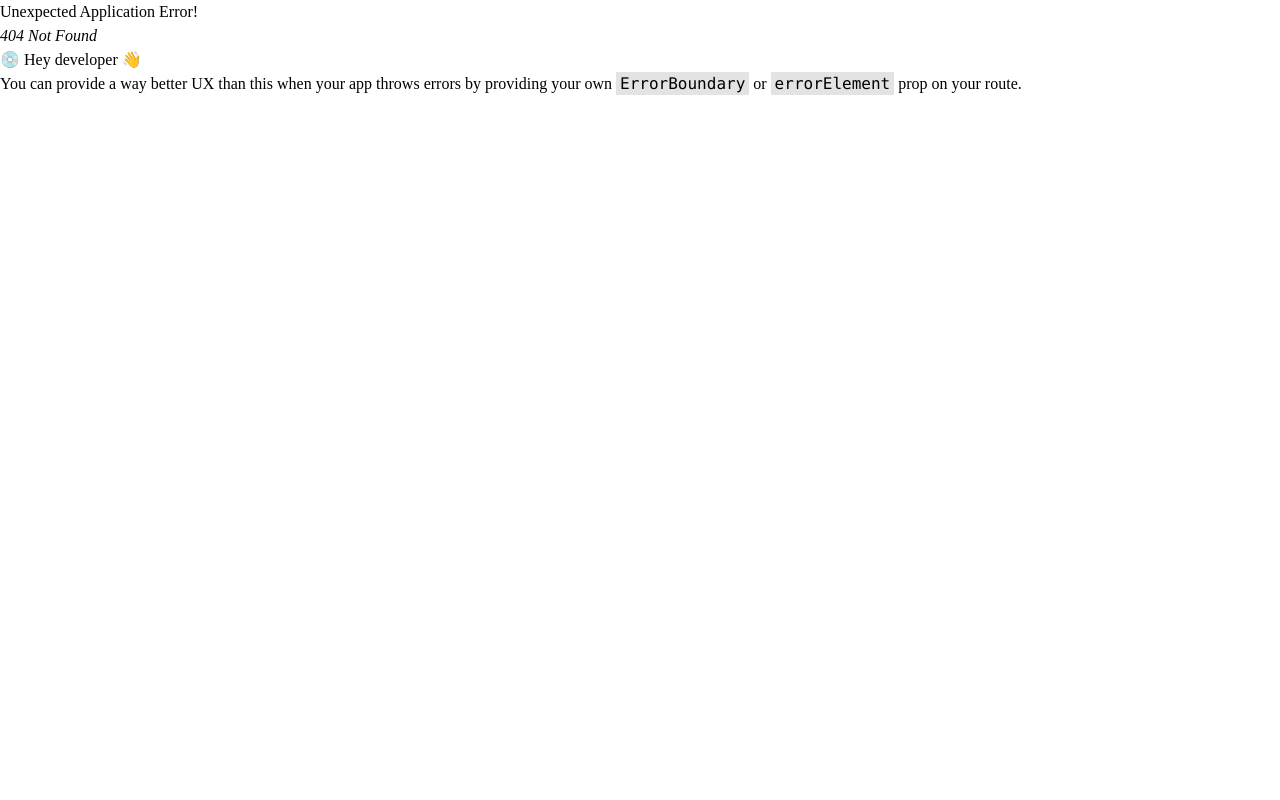
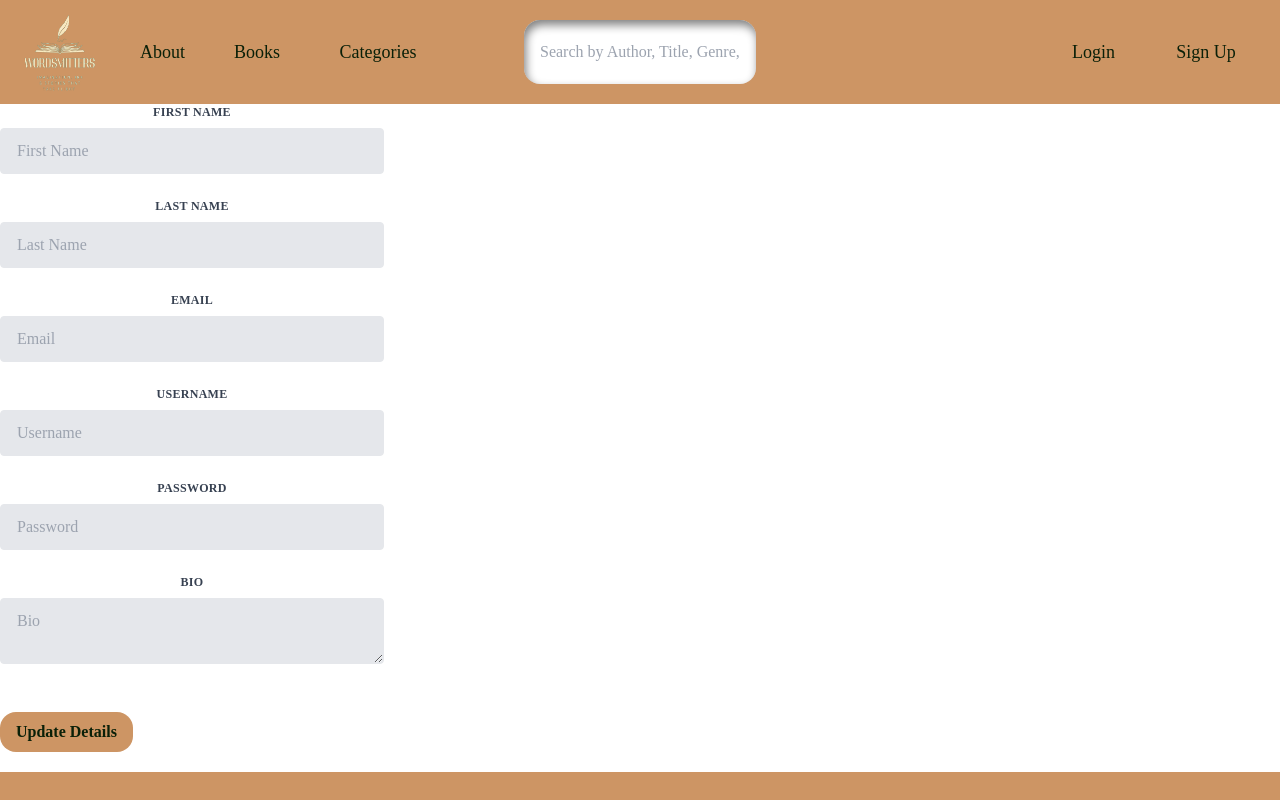
Before and after one commit to Munyia/WordSmitters, a React (Vite) app in the folder client/: page /updateprofile in a window 1280 px wide. Before the commit this address had no page. Shown: the top 800 px of the page. Built offline with nearby package versions, Linux system fonts and the light colour scheme; no server answers; a web font is replaced by a local one.

Commit message:
user update form

```diff
--- a/client/src/App.jsx
+++ b/client/src/App.jsx
@@ -24,6 +24,7 @@ import Categories from "./pages/Categories";
 import UserProfile from "./pages/UserProfile";
 import WriterProfile from "./pages/WriterProfile";
 import DeleteModal from "./components/DeleteModal";
+import UpdateProfile from "./pages/UpdateProfile";
 
 
 
@@ -83,6 +84,7 @@ function App() {
         { path: "/userprofile", element: <UserProfile /> },
         { path: "/writerprofile", element: <WriterProfile /> },
         { path: "/deletemodal", element: <DeleteModal /> },
+        { path: "/updateprofile", element: <UpdateProfile /> },
 
 
       ],
--- /dev/null
+++ b/client/src/components/BookUpload.jsx
@@ -0,0 +1,29 @@
+import React from 'react'
+import { Link } from 'react-router-dom'
+
+
+const BookUpload = () => {
+  return (
+    <div>
+         <div className="flex w-screen  flex-col items-center justify-center h-screen">
+            <div className="w-full max-w-md">
+                <div className="bg-sec shadow-md justify-center text-center rounded px-8 pt-6 pb-8 mb-4">
+                    <div className="text-center mb-4">
+                        <h1 className="text-2xl font-bold text-white">
+                            Upload Successful!
+                        </h1>
+                    </div>
+                    <div className="text-center mb-5">
+                        <p className="text-white text-sm">
+                            Your Book have been successfully Uploaded.
+                        </p>
+                    </div>
+                    <Link to={'/writerprofile'} className='bg-pry text-sec text-center justify-center rounded p-2'>Go to Profile</Link>
+                </div>
+            </div>
+        </div>
+    </div>
+  )
+}
+
+export default BookUpload
--- a/client/src/components/Header.jsx
+++ b/client/src/components/Header.jsx
@@ -14,6 +14,10 @@ const Header = () => {
   const handleSubmit= (e) =>{
         Navigate(`/books/${searchContent}`)
   }
+
+const getInitials = (firstname, lastname) => {
+  return `${firstname[0]}${lastname[0]}`;
+};
   const getUserdetails = async () => {
     try {
       const response = await api.get("api/users/profile", {
@@ -68,8 +72,9 @@ const Header = () => {
           isOpen &&
           <div className="absolute top-full right-0 flex flex-col w-[300%] rounded-3xl  bg-pry px-1 gap-4 pb-2">
             <div className='flex items-center pl-2 gap-2'>
-            <span className=' bg-gray-300 rounded-full aspect-square w-[30%] flex items-center justify-center'>{userdata && userdata.name[0]}</span>
-            <span to={"/login"} className="button3 ">{userdata && userdata.name}</span>
+            <span className=' bg-gray-300 rounded-full aspect-square w-[30%] flex items-center justify-center'>{userdata && getInitials(userdata.firstname, userdata.lastname)}</span>
+            <span to={"/login"} className="button3 ">{userdata && userdata.firstname + " " + userdata.lastname}</span>
+
             </div>
             <Link to={'/userprofile'} className="hover:bg-sec bg-opacity-0 cursor-pointer rounded p-1 text-center">Profile</Link>
             <p onClick={logout} className="hover:bg-sec rounded p-1 cursor-pointer text-center">Logout</p>
--- /dev/null
+++ b/client/src/pages/UpdateProfile.jsx
@@ -0,0 +1,123 @@
+import React, { useState } from "react";
+
+const UpdateProfile = ({ userDetails, onUpdate }) => {
+  const [updatedUserDetails, setUpdatedUserDetails] = useState({ ...userDetails });
+
+  const handleChange = (e) => {
+    const { name, value } = e.target;
+    setUpdatedUserDetails((prevState) => ({
+      ...prevState,
+      [name]: value,
+    }));
+  };
+
+  const handleSubmit = (e) => {
+    e.preventDefault();
+    onUpdate(updatedUserDetails);
+  };
+
+  return (
+    <form onSubmit={handleSubmit} className="w-full justify-center text-center max-w-sm">
+      <div className="flex flex-wrap justify-center text-center align-middle -mx-3 mb-6">
+        <div className="w-full flex flex-col align-middle  justify-center text-center px-3 mb-6">
+          <label className="block uppercase tracking-wide text-gray-700 text-xs font-bold mb-2" htmlFor="firstName">
+            First Name
+          </label>
+          <input
+            className="appearance-none block w-full bg-gray-200 text-gray-700 border rounded py-3 px-4 leading-tight focus:outline-none focus:bg-white focus:border-gray-500"
+            id="firstName"
+            name="firstName"
+            type="text"
+            placeholder="First Name"
+            value={updatedUserDetails.firstName}
+            onChange={handleChange}
+            required
+          />
+        </div>
+        <div className="w-full px-3 mb-6">
+          <label className="block uppercase tracking-wide text-gray-700 text-xs font-bold mb-2" htmlFor="lastName">
+            Last Name
+          </label>
+          <input
+            className="appearance-none block w-full bg-gray-200 text-gray-700 border rounded py-3 px-4 leading-tight focus:outline-none focus:bg-white focus:border-gray-500"
+            id="lastName"
+            name="lastName"
+            type="text"
+            placeholder="Last Name"
+            value={updatedUserDetails.lastName}
+            onChange={handleChange}
+            required
+          />
+        </div>
+        <div className="w-full px-3 mb-6">
+          <label className="block uppercase tracking-wide text-gray-700 text-xs font-bold mb-2" htmlFor="email">
+            Email
+          </label>
+          <input
+            className="appearance-none block w-full bg-gray-200 text-gray-700 border rounded py-3 px-4 leading-tight focus:outline-none focus:bg-white focus:border-gray-500"
+            id="email"
+            name="email"
+            type="email"
+            placeholder="Email"
+            value={updatedUserDetails.email}
+            onChange={handleChange}
+            required
+          />
+        </div>
+        <div className="w-full px-3 mb-6">
+          <label className="block uppercase tracking-wide text-gray-700 text-xs font-bold mb-2" htmlFor="username">
+            Username
+          </label>
+          <input
+            className="appearance-none block w-full bg-gray-200 text-gray-700 border rounded py-3 px-4 leading-tight focus:outline-none focus:bg-white focus:border-gray-500"
+            id="username"
+            name="username"
+            type="text"
+            placeholder="Username"
+            value={updatedUserDetails.username}
+            onChange={handleChange}
+            required
+          />
+        </div>
+        <div className="w-full px-3 mb-6">
+          <label className="block uppercase tracking-wide text-gray-700 text-xs font-bold mb-2" htmlFor="password">
+            Password
+          </label>
+          <input
+            className="appearance-none block w-full bg-gray-200 text-gray-700 border rounded py-3 px-4 leading-tight focus:outline-none focus:bg-white focus:border-gray-500"
+            id="password"
+            name="password"
+            type="password"
+            placeholder="Password"
+            value={updatedUserDetails.password}
+            onChange={handleChange}
+            required
+          />
+        </div>
+        <div className="w-full px-3 mb-6">
+          <label className="block uppercase tracking-wide text-gray-700 text-xs font-bold mb-2" htmlFor="bio">
+            Bio
+          </label>
+          <textarea
+            className="appearance-none block w-full bg-gray-200 text-gray-700 border rounded py-3 px-4 leading-tight focus:outline-none focus:bg-white focus:border-gray-500"
+            id="bio"
+            name="bio"
+            placeholder="Bio"
+            value={updatedUserDetails.bio}
+            onChange={handleChange}
+          />
+        </div>
+      </div>
+      <div className="flex items-center justify-between">
+        <button
+          className="bg-pry hover:bg-sec text-sec mb-5 hover:text-white text-center  font-bold py-2 px-4 rounded-2xl focus:outline-none focus:shadow-outline"
+          type="submit"
+        >
+          Update Details
+        </button>
+      </div>
+    </form>
+  );
+};
+
+export default UpdateProfile;
--- a/client/src/pages/UserProfile.jsx
+++ b/client/src/pages/UserProfile.jsx
@@ -3,6 +3,7 @@ import React, { useState, useEffect } from 'react';
 import Loader from '../components/Loader';
 import BookCard from '../components/BookCard';
 import DeleteModal from '../components/DeleteModal';
+import { Link } from 'react-router-dom';
 
 function UserProfile({ userId }) {
   document.title= "Profile"
@@ -109,14 +110,15 @@ return (
             </div>
 
           )}
-          <div className='flex text-white gap-2 font-bold text-center justify-center'>
+          <input type="file" onChange={handleImageChange} className="my-1" />
+          <div className='flex text-sec gap-2 font-bold text-center justify-center'>
             <h1 className='text-xl'>{user.firstname}</h1>
             <h1 className='text-xl'>{user.lastname}</h1>
           </div>
-          <h1 className='font-bold text-black'>{user.username}</h1>
+          <h1 className='font-bold  text-sec'>{user.username}</h1>
           <p className='text-blue-500 font-bold'>Email: {user.email}</p>
-          <p className='text-black'>Joined: {new Date(user.joinDate).toLocaleDateString()}</p>
-          <input type="file" onChange={handleImageChange} className="my-2" />
+          <p className=' text-sec'>Joined: {new Date(user.joinDate).toLocaleDateString()}</p>
+        <Link to={'/updateprofile'}className='bg-pry text-sec border rounded-full text-l p-3'> Update Profile</Link>
           {user.profileImage && (
               <>
                 <button
@@ -137,7 +139,7 @@ return (
               </>
             )}
         </div>
-        <div className='flex gap-5  text-sec font-bold flex-col w-full h-[80vh] overflow-y-scroll flex-nowrap [&::-webkit-scrollbar]:hidden'>
+        <div className='flex gap-5 relative text-sec font-bold flex-col w-full h-[80vh] overflow-y-scroll flex-nowrap [&::-webkit-scrollbar]:hidden'>
         {/* <div className='w-full bg-white rounded-3xl border min-h-[40vh] pt-5 text-lg flex overflow-x-scroll [&::-webkit-scrollbar]:hidden '>Currently Reading</div>
         <div className='w-full bg-white rounded-3xl border min-h-[40vh]  pt-5 text-lg overflow-x-scroll [&::-webkit-scrollbar]:hidden'>Reading Lists</div>
         <div className='w-full bg-white rounded-3xl border  min-h-[40vh] pt-5 text-lg overflow-x-scroll [&::-webkit-scrollbar]:hidden'>Purchased Books</div>
```
Also changed, not shown: 1 other file (tests, documents, lock files or other folders).
